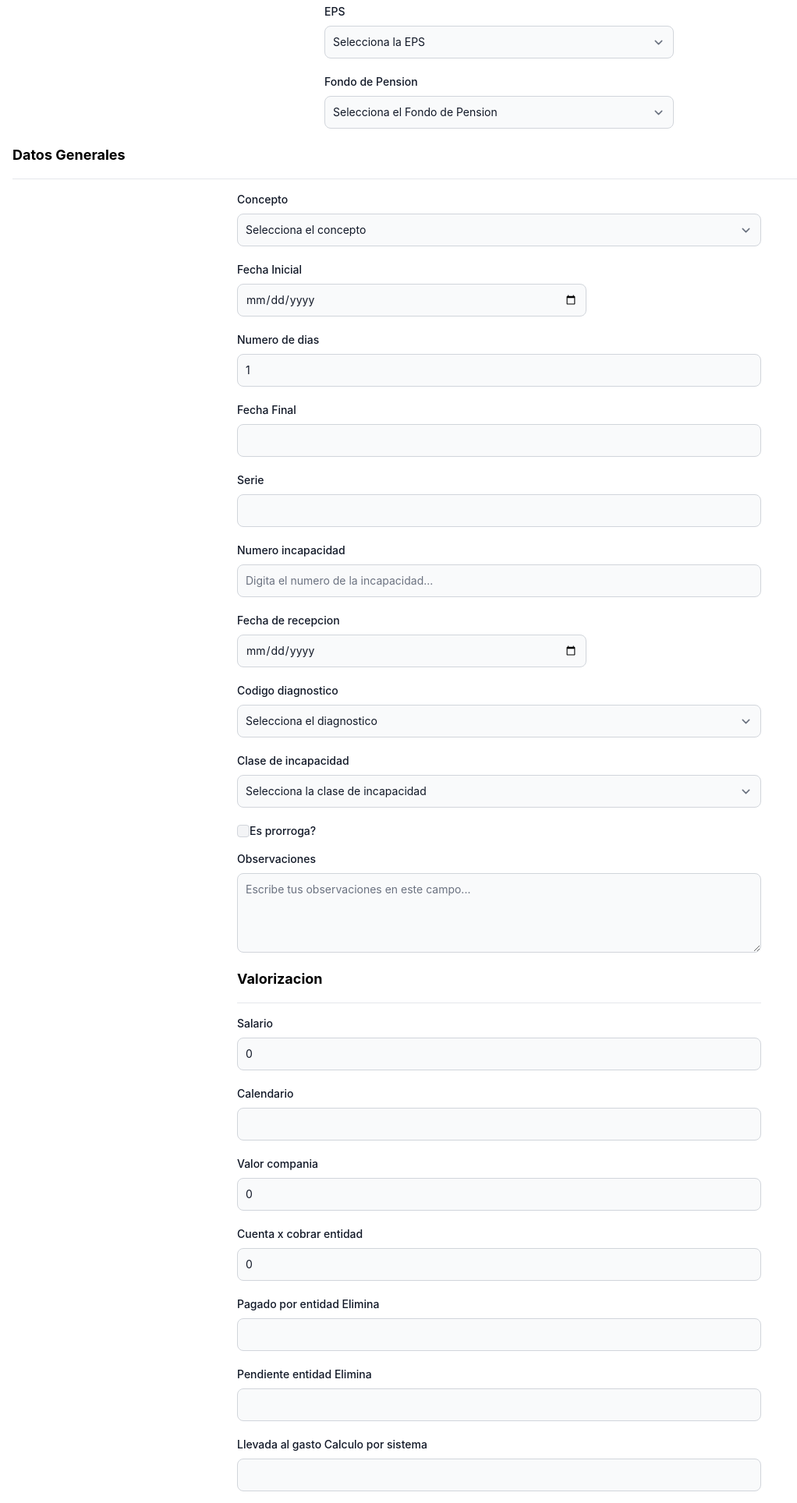
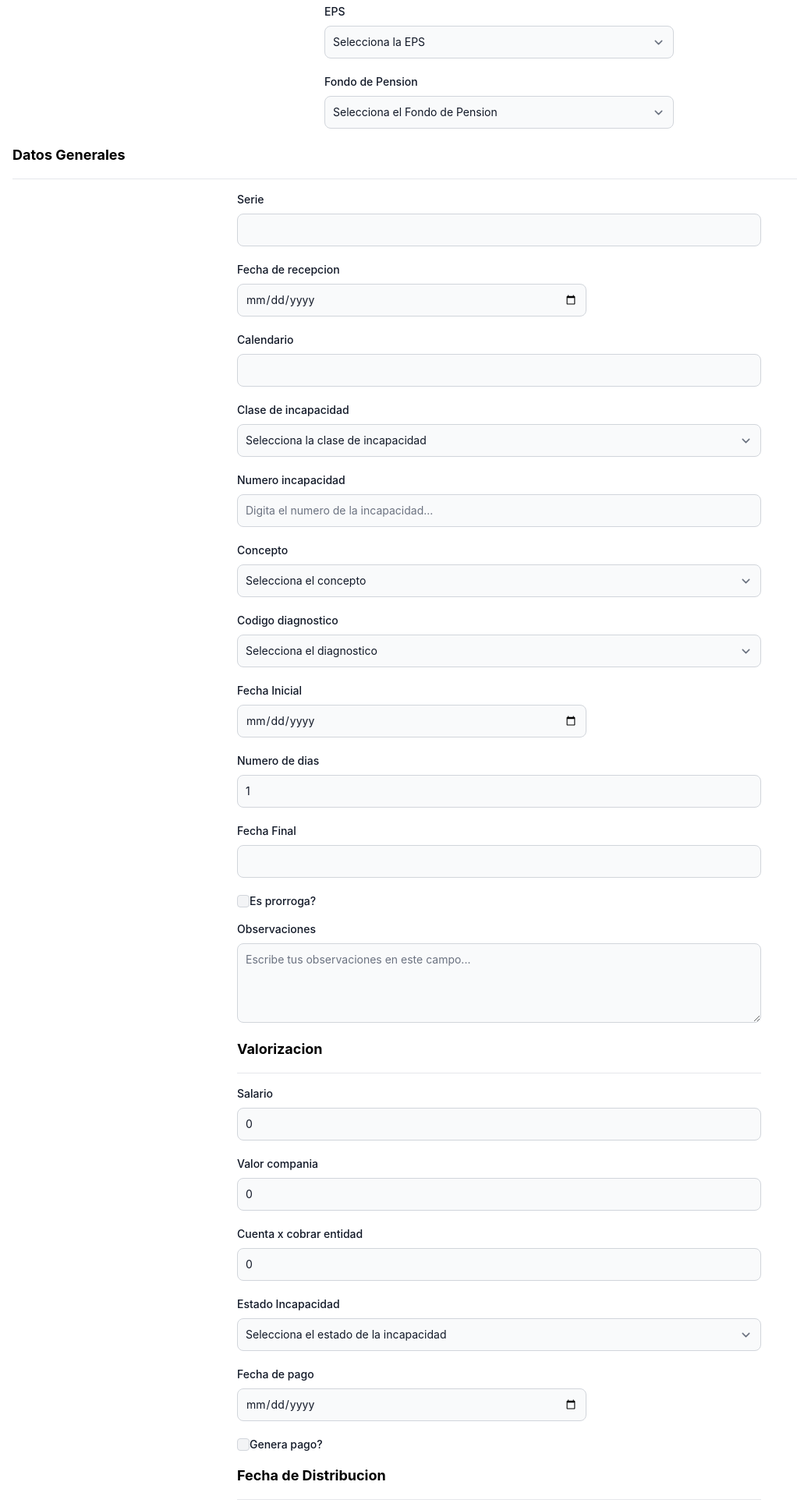
Before and after one commit to c-m-a/incapacidades, a Django app: page /agregar-movimiento/ in a window 1280 px wide. Shown: the part 834-2762 px from the top of the page at 78% size, without its empty margins (0-1022 px from the left). Run offline with Django 4.2, Linux system fonts and the light colour scheme; tables that the repository leaves empty hold one stand-in row (values such as "Sample post"); some libraries are stand-ins or nearby versions.

Commit message:
Refactor: Cambio de orden en los campos del formulario add-form.html

```diff
--- a/incapacidades/templates/add-form.html
+++ b/incapacidades/templates/add-form.html
@@ -147,53 +199,6 @@
         x-model="fechaFinal"
         class="bg-gray-50 border border-gray-300 text-gray-900 text-sm rounded-lg focus:ring-blue-500 focus:border-blue-500 block w-full p-2.5 dark:bg-gray-700 dark:border-gray-600 dark:placeholder-gray-400 dark:text-white dark:focus:ring-blue-500 dark:focus:border-blue-500"
         readonly>
-    </div>
-    <div class="mb-5">
-      <label for="" class="block mb-2 text-sm font-medium text-gray-900 dark:text-white">Serie</label>
-      <input type="text" id="" name=""
-        class="bg-gray-50 border border-gray-300 text-gray-900 text-sm rounded-lg focus:ring-blue-500 focus:border-blue-500 block w-full p-2.5 dark:bg-gray-700 dark:border-gray-600 dark:placeholder-gray-400 dark:text-white dark:focus:ring-blue-500 dark:focus:border-blue-500">
-    </div>
-    <div class="mb-5">
-      <label for="" class="block mb-2 text-sm font-medium text-gray-900 dark:text-white">Numero incapacidad</label>
-      <div class="relative">
-        <input
-          id="cod-incapacidad"
-          name="cod_incapacidad"
-          type="search"
-          class="bg-gray-50 border border-gray-300 text-gray-900 text-sm rounded-lg focus:ring-blue-500 focus:border-blue-500 block w-full p-2.5 dark:bg-gray-700 dark:border-gray-600 dark:placeholder-gray-400 dark:text-white dark:focus:ring-blue-500 dark:focus:border-blue-500"
-          placeholder="Digita el numero de la incapacidad..."
-          required
-        />
-      </div>
-    </div>
-    <div class="mb-5">
-      <label for="" class="block mb-2 text-sm font-medium text-gray-900 dark:text-white">Fecha de recepcion</label>
-      <div class="relative max-w-md">
-        <input
-          type="date"
-          class="bg-gray-50 border border-gray-300 text-gray-900 text-sm rounded-lg focus:ring-blue-500 focus:border-blue-500 block w-full p-2.5 dark:bg-gray-700 dark:border-gray-600 dark:placeholder-gray-400 dark:text-white dark:focus:ring-blue-500 dark:focus:border-blue-500"
-          placeholder="Select date">
-      </div>
-    </div>
-    <div class="mb-5">
-      <label for="" class="block mb-2 text-sm font-medium text-gray-900 dark:text-white">Codigo diagnostico</label>
-      <select id="countries"
-        class="bg-gray-50 border border-gray-300 text-gray-900 text-sm rounded-lg focus:ring-blue-500 focus:border-blue-500 block w-full p-2.5 dark:bg-gray-700 dark:border-gray-600 dark:placeholder-gray-400 dark:text-white dark:focus:ring-blue-500 dark:focus:border-blue-500">
-        <option selected>Selecciona el diagnostico</option>
-        {% for diagnostico in diagnosticos %}
-        <option value="{{ diagnostico.codigo }}">{{ diagnostico.codigo }} - {{ diagnostico.nombre }}</option>
-        {% endfor %}
-      </select>
-    </div>
-    <div class="mb-5">
-      <label for="" class="block mb-2 text-sm font-medium text-gray-900 dark:text-white">Clase de incapacidad</label>
-      <select id="countries"
-        class="bg-gray-50 border border-gray-300 text-gray-900 text-sm rounded-lg focus:ring-blue-500 focus:border-blue-500 block w-full p-2.5 dark:bg-gray-700 dark:border-gray-600 dark:placeholder-gray-400 dark:text-white dark:focus:ring-blue-500 dark:focus:border-blue-500">
-        <option selected>Selecciona la clase de incapacidad</option>
-        {% for incapacidad in incapacidades %}
-        <option value="{{ incapacidad.id }}">{{ incapacidad.nombre }}</option>
-        {% endfor %}
-      </select>
     </div>
     <div class="flex items-center mb-4">
       <input
@@ -231,11 +236,6 @@
         class="bg-gray-50 border border-gray-300 text-gray-900 text-sm rounded-lg focus:ring-blue-500 focus:border-blue-500 block w-full p-2.5 dark:bg-gray-700 dark:border-gray-600 dark:placeholder-gray-400 dark:text-white dark:focus:ring-blue-500 dark:focus:border-blue-500">
     </div>
     <div class="mb-5">
-      <label for="" class="block mb-2 text-sm font-medium text-gray-900 dark:text-white">Calendario</label>
-      <input type="text" id="" name=""
-        class="bg-gray-50 border border-gray-300 text-gray-900 text-sm rounded-lg focus:ring-blue-500 focus:border-blue-500 block w-full p-2.5 dark:bg-gray-700 dark:border-gray-600 dark:placeholder-gray-400 dark:text-white dark:focus:ring-blue-500 dark:focus:border-blue-500">
-    </div>
-    <div class="mb-5">
       <label for="" class="block mb-2 text-sm font-medium text-gray-900 dark:text-white">Valor compania</label>
       <input
         type="number"
@@ -251,36 +251,6 @@
         id=""
         name=""
         x-model="cuentaXCobrar"
-        class="bg-gray-50 border border-gray-300 text-gray-900 text-sm rounded-lg focus:ring-blue-500 focus:border-blue-500 block w-full p-2.5 dark:bg-gray-700 dark:border-gray-600 dark:placeholder-gray-400 dark:text-white dark:focus:ring-blue-500 dark:focus:border-blue-500">
-    </div>
-    <div class="mb-5">
-      <label
-        for=""
-        class="block mb-2 text-sm font-medium text-gray-900 dark:text-white">Pagado por entidad Elimina</label>
-      <input
-        type="number"
-        id=""
-        name=""
-        class="bg-gray-50 border border-gray-300 text-gray-900 text-sm rounded-lg focus:ring-blue-500 focus:border-blue-500 block w-full p-2.5 dark:bg-gray-700 dark:border-gray-600 dark:placeholder-gray-400 dark:text-white dark:focus:ring-blue-500 dark:focus:border-blue-500">
-    </div>
-    <div class="mb-5">
-      <label for="" class="block mb-2 text-sm font-medium text-gray-900 dark:text-white">Pendiente entidad Elimina</label>
-      <input type="number" id="" name=""
-        class="bg-gray-50 border border-gray-300 text-gray-900 text-sm rounded-lg focus:ring-blue-500 focus:border-blue-500 block w-full p-2.5 dark:bg-gray-700 dark:border-gray-600 dark:placeholder-gray-400 dark:text-white dark:focus:ring-blue-500 dark:focus:border-blue-500">
-    </div>
-    <div class="mb-5">
-      <label for="" class="block mb-2 text-sm font-medium text-gray-900 dark:text-white">Llevada al gasto Calculo por sistema</label>
-      <input type="number" id="" name=""
-        class="bg-gray-50 border border-gray-300 text-gray-900 text-sm rounded-lg focus:ring-blue-500 focus:border-blue-500 block w-full p-2.5 dark:bg-gray-700 dark:border-gray-600 dark:placeholder-gray-400 dark:text-white dark:focus:ring-blue-500 dark:focus:border-blue-500">
-    </div>
-    <div class="mb-5">
-      <label for="" class="block mb-2 text-sm font-medium text-gray-900 dark:text-white">Mayor valor Eliminar</label>
-      <input type="number" id="" name="" value="0"
-        class="bg-gray-50 border border-gray-300 text-gray-900 text-sm rounded-lg focus:ring-blue-500 focus:border-blue-500 block w-full p-2.5 dark:bg-gray-700 dark:border-gray-600 dark:placeholder-gray-400 dark:text-white dark:focus:ring-blue-500 dark:focus:border-blue-500">
-    </div>
-    <div class="mb-5">
-      <label for="" class="block mb-2 text-sm font-medium text-gray-900 dark:text-white">Concepto 472</label>
-      <input type="number" id="" name="" value="0"
         class="bg-gray-50 border border-gray-300 text-gray-900 text-sm rounded-lg focus:ring-blue-500 focus:border-blue-500 block w-full p-2.5 dark:bg-gray-700 dark:border-gray-600 dark:placeholder-gray-400 dark:text-white dark:focus:ring-blue-500 dark:focus:border-blue-500">
     </div>
     <div class="mb-5">
```
Also changed, not shown: other parts of incapacidades/templates/add-form.html (+52 -0 lines).
